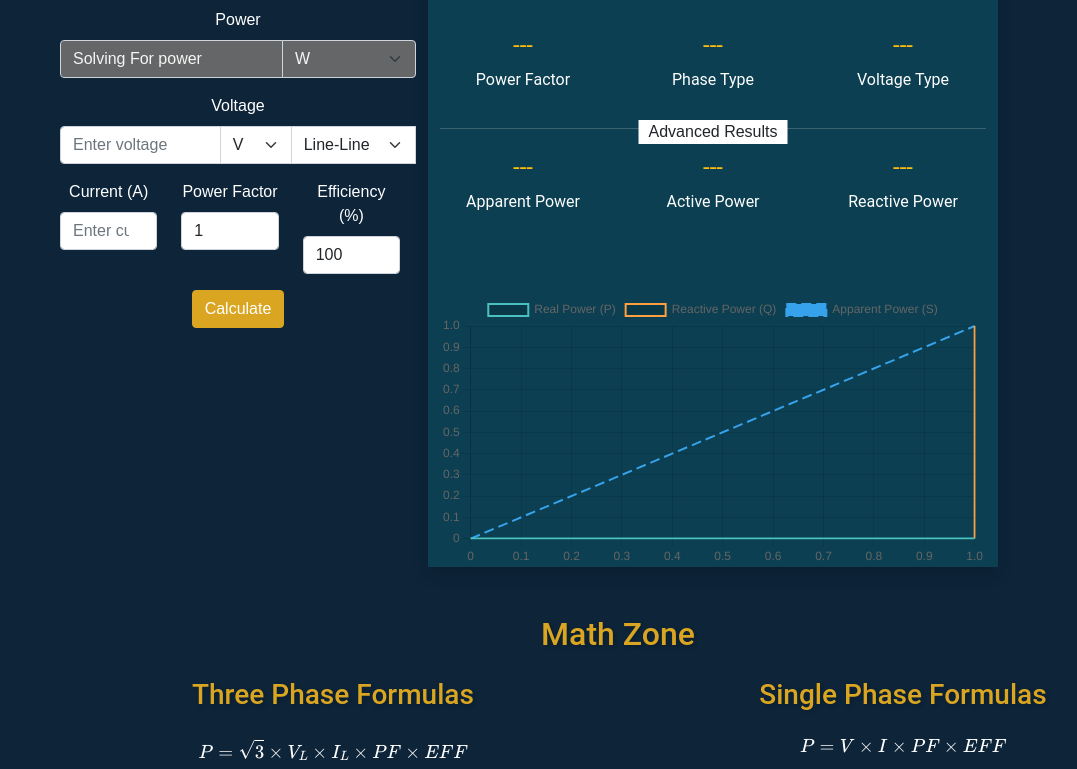
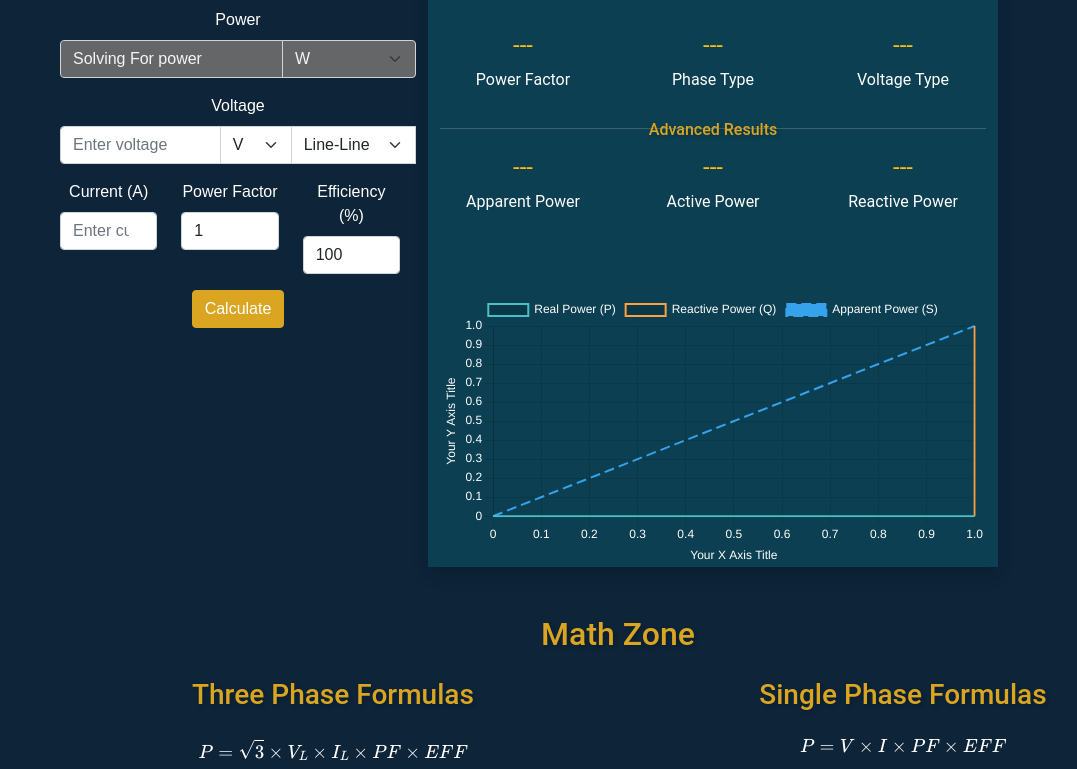
Before and after one commit to captainku/ElectricalWorkbench, a website: page powerWorkbench.html in a window 1280 px wide. Shown: the part 260-1029 px from the top of the page, without its empty margins (22-1099 px from the left). Drawn offline with nearby package versions, Linux system fonts and the light colour scheme.

Commit message:
chart label update

```diff
--- a/calculator.js
+++ b/calculator.js
@@ -309,10 +309,33 @@ function updateChart(realPower, reactivePower, apparentPower) {
                 x: {
                     type: 'linear',
                     position: 'bottom',
-                    beginAtZero: true
+                    beginAtZero: true,
+                    ticks: {
+                        color: 'white' // Change x-axis ticks color to white
+                    },
+                    title: {
+                        display: true,
+                        text: 'Your X Axis Title',
+                        color: 'white' // Change x-axis title color to white
+                    }
                 },
                 y: {
-                    beginAtZero: true
+                    beginAtZero: true,
+                    ticks: {
+                        color: 'white' // Change y-axis ticks color to white
+                    },
+                    title: {
+                        display: true,
+                        text: 'Your Y Axis Title',
+                        color: 'white' // Change y-axis title color to white
+                    }
+                }
+            },
+            plugins: {
+                legend: {
+                    labels: {
+                        color: 'white' // Change legend labels to white
+                    }
                 }
             },
             elements: {
--- a/powerWorkbench.html
+++ b/powerWorkbench.html
@@ -201,7 +201,7 @@
     </div>
     <div class="advanced-results-divider">
         <hr>
-        <span>Advanced Results</span>
+        <span><h6>Advanced Results</h6></span>
     </div>
         <div class="row g-4 text-center">
              <!-- Power Factor Result -->
--- a/styles.css
+++ b/styles.css
@@ -52,7 +52,7 @@ label {
     position: absolute;
     left: 50%;
     transform: translateX(-50%);
-    background-color: #fff; /* Match the background color of the container */
+
     padding: 0 10px; /* Add some padding around the text */
     top: -0.5em; /* Adjust this value to center the text vertically over the line */
 }
```
